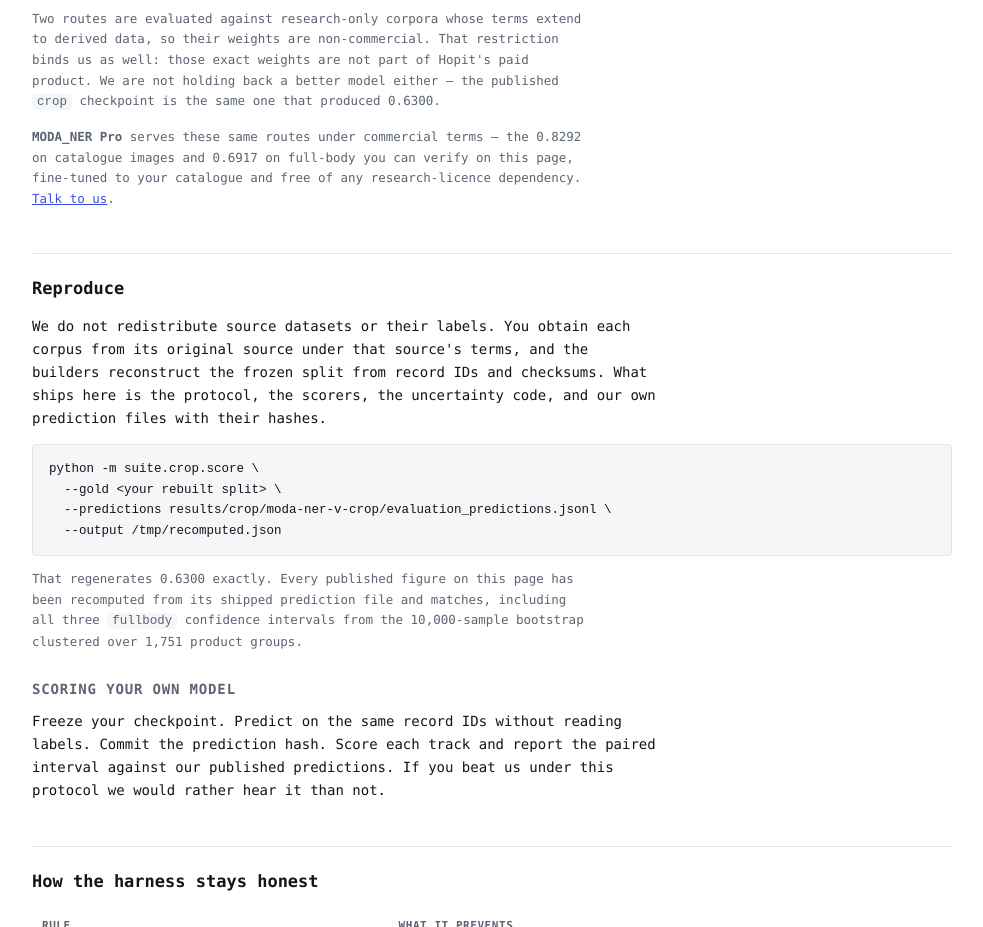
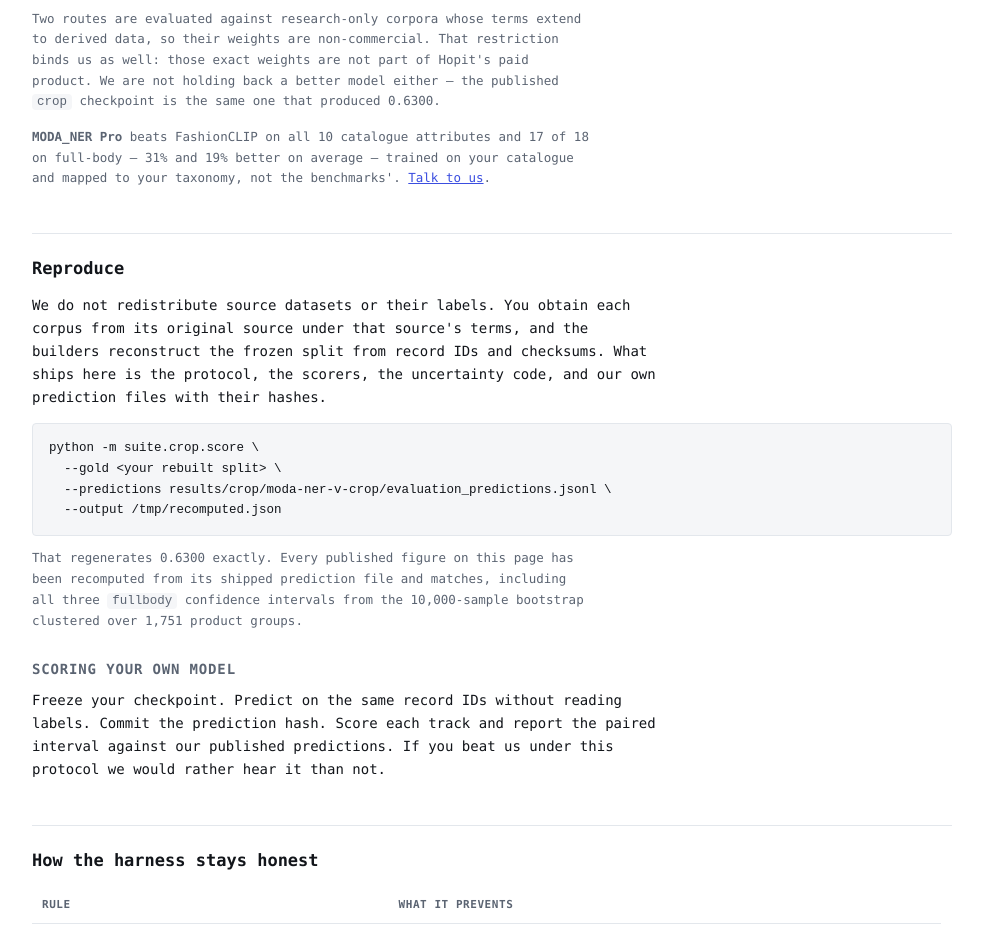
Before and after one commit to hopit-ai/Moda_ner, a plain HTML site: page docs/index.html in a window 1280 px wide. Shown: the part 2680-3607 px from the top of the page, without its empty margins (148-1131 px from the left). Drawn offline with Linux system fonts and the light colour scheme.

Commit message:
Lead the Pro line with the margin, not the licence
The previous line sold our own constraint as the customer's benefit -- 'free of
research-licence dependency' is our problem, and 'the same routes' tells a buyer
they get nothing. Replaced with the field-by-field margin over FashionCLIP,
computed from the committed prediction files:

  catalog   10/10 fields, mean +30.8% relative, +0.1635 absolute
  fullbody  17/18 fields, mean +18.7% relative, +0.0974 absolute

Quoted per track rather than as a combined 27/28 at +23.0%: the suite's own rule
is that tracks are never averaged, and marketing is not the place to start.
Percentages are the mean of per-field relative gains and include the one field
that loses, lower_fabric at -1.3%.

Also drops 'more accurate on their taxonomy' from the README. That claim was
never measured -- there is no fine-tuning lift on the board, only the simulated-
retailer experiment we have not run -- and it was the one live sentence a buyer
could challenge and win.

```diff
--- a/docs/index.html
+++ b/docs/index.html
@@ -203,7 +203,7 @@ footer{margin-top:56px;padding-top:20px;border-top:1px solid var(--line);color:v
 <tr><td><strong>MODA_NER Pro</strong></td><td>declared schema</td><td>hosted</td><td><a href="https://hopit.ai">talk to us</a></td></tr>
 </table>
 <p class="note">Two routes are evaluated against research-only corpora whose terms extend to derived data, so their weights are non-commercial. That restriction binds us as well: those exact weights are not part of Hopit's paid product. We are not holding back a better model either &mdash; the published <code>crop</code> checkpoint is the same one that produced 0.6300.</p>
-<p class="note"><strong>MODA_NER Pro</strong> serves these same routes under commercial terms &mdash; the 0.8292 on catalogue images and 0.6917 on full-body you can verify on this page, fine-tuned to your catalogue and free of any research-licence dependency. <a href="https://hopit.ai">Talk to us</a>.</p>
+<p class="note"><strong>MODA_NER Pro</strong> beats FashionCLIP on all 10 catalogue attributes and 17 of 18 on full-body &mdash; 31% and 19% better on average &mdash; trained on your catalogue and mapped to your taxonomy, not the benchmarks'. <a href="https://hopit.ai">Talk to us</a>.</p>
 
 <h2>Reproduce</h2>
 <p>We do not redistribute source datasets or their labels. You obtain each corpus from its original source under that source's terms, and the builders reconstruct the frozen split from record IDs and checksums. What ships here is the protocol, the scorers, the uncertainty code, and our own prediction files with their hashes.</p>
```
Also changed, not shown: 2 other files.
